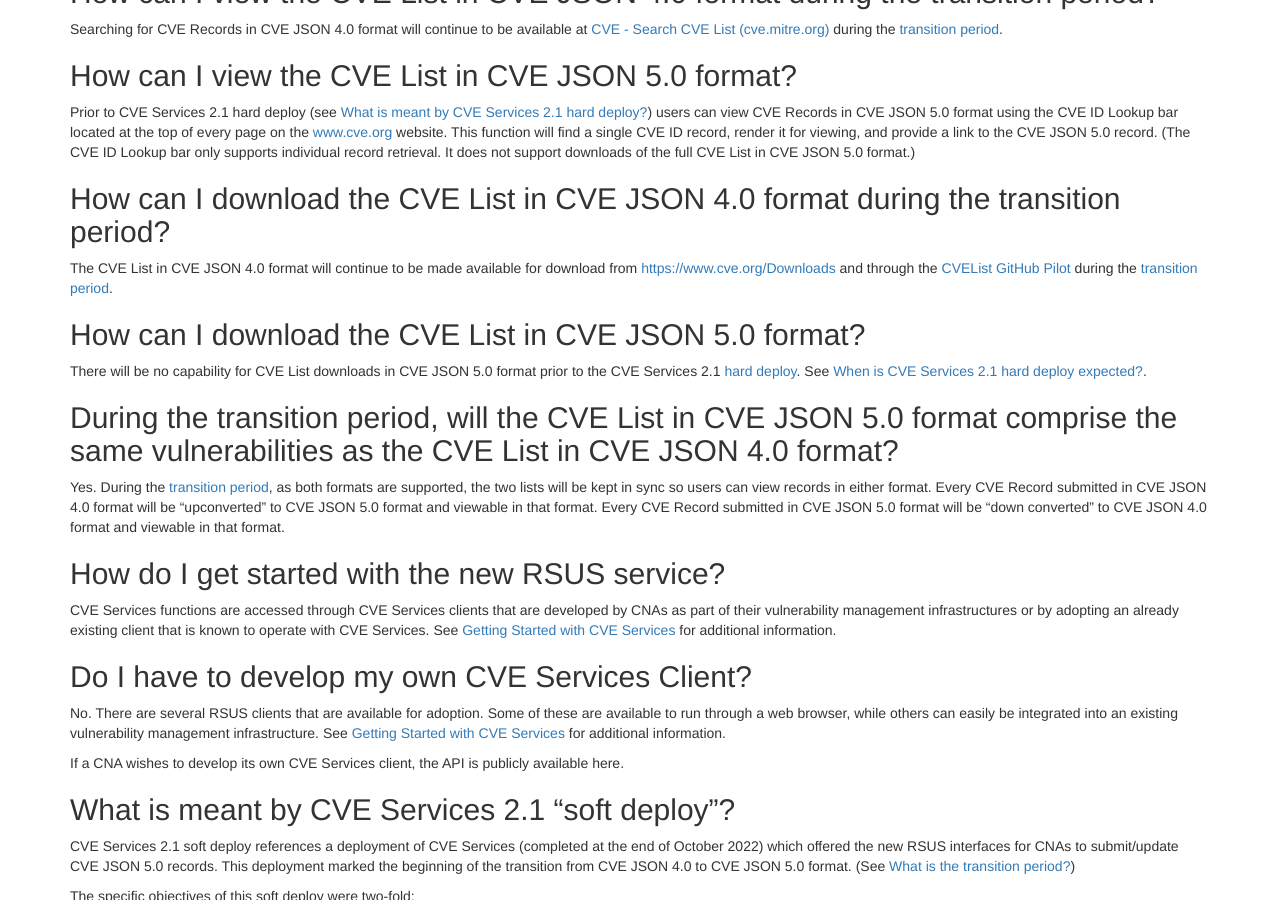
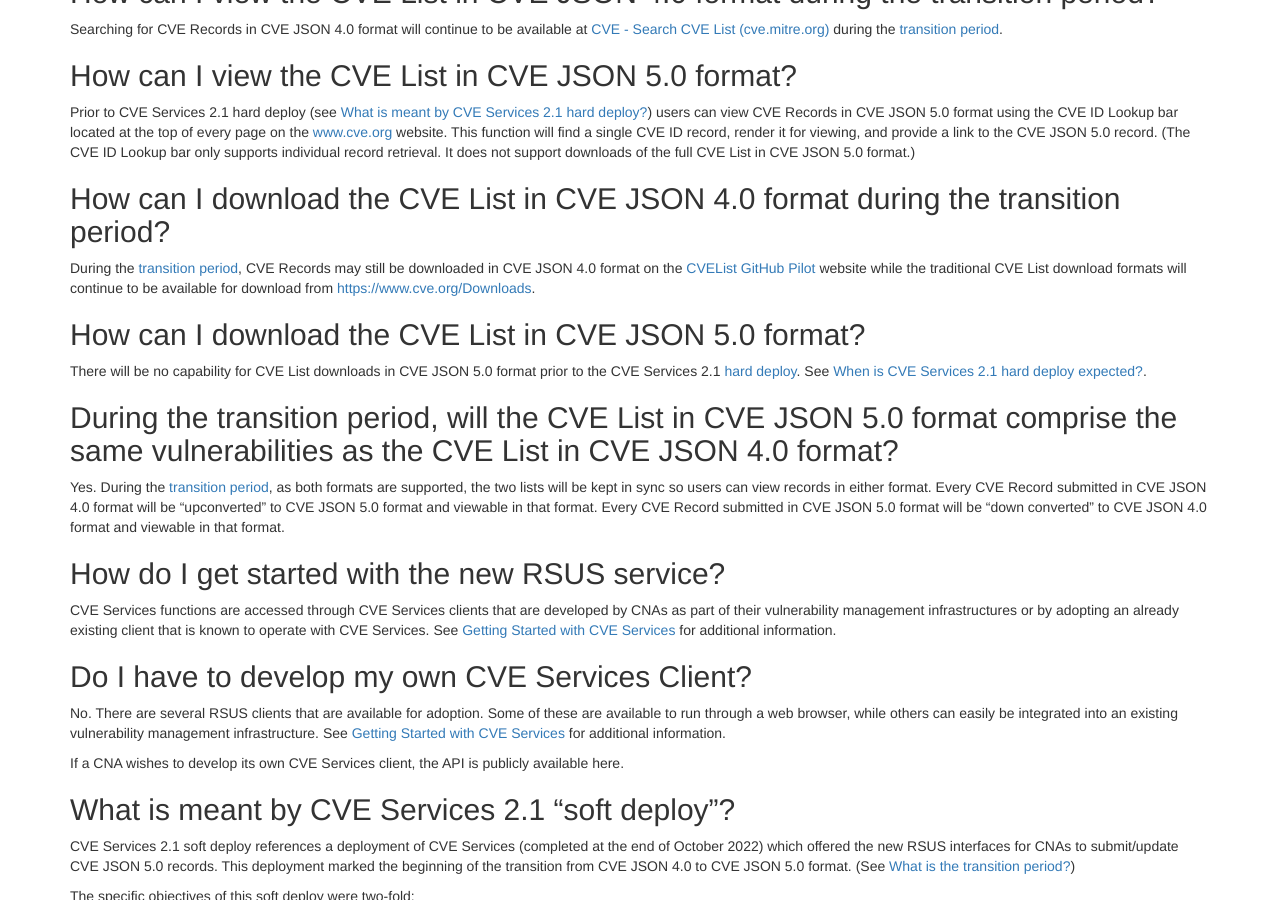
Before and after one commit to CVEProject/cveproject.github.io, a Jekyll site: the page built from automation-cve-services-faqs.md, in a window 1280 px wide and 900 px high, scrolled down 1299 px. Built offline with Jekyll 4.4.1, drawn with Linux system fonts in a browser that asks for light colours; nearby versions of some CDN libraries.

Commit message:
Update automation-cve-services-faqs.md
Update one answer

```diff
--- a/automation-cve-services-faqs.md
+++ b/automation-cve-services-faqs.md
@@ -56,7 +56,7 @@ Prior to CVE Services 2.1 hard deploy (see [What is meant by CVE Services 2.1 ha
 
 ## How can I download the CVE List in CVE JSON 4.0 format during the transition period?
 
-The CVE List in CVE JSON 4.0 format will continue to be made available for download from [https://www.cve.org/Downloads](https://www.cve.org/Downloads) and through the [CVEList GitHub Pilot](https://github.com/CVEProject/cvelist) during the [transition period](https://cveproject.github.io/automation-cve-services-faqs#what-is-the-transition-period).
+During the [transition period](https://cveproject.github.io/automation-cve-services-faqs#what-is-the-transition-period), CVE Records may still be downloaded in CVE JSON 4.0 format on the [CVEList GitHub Pilot](https://github.com/CVEProject/cvelist) website while the traditional CVE List download formats will continue to be available for download from [https://www.cve.org/Downloads](https://www.cve.org/Downloads).
 
 ## How can I download the CVE List in CVE JSON 5.0 format?
 
```
